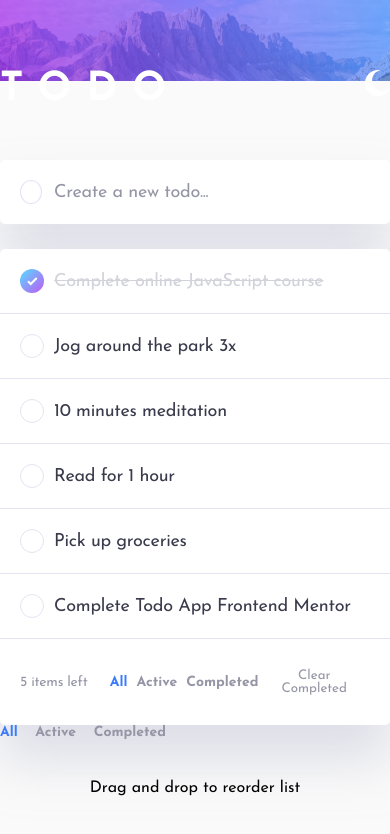
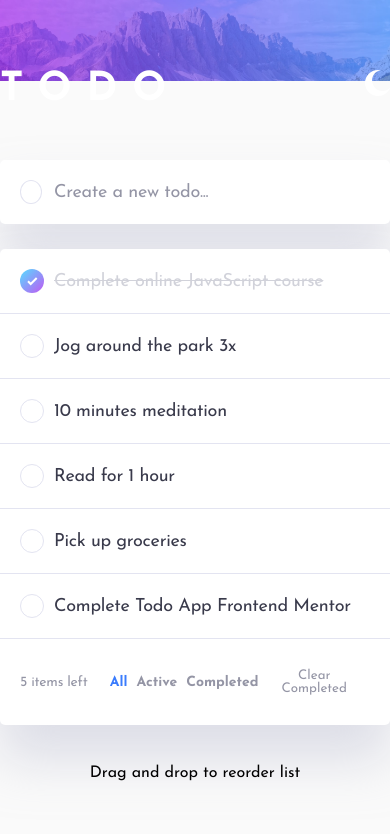
Before and after one commit to mileine/frontendmentor-todo-app-react, a React (Create React App) app: page / in a window 390 px wide. Shown: the top 834 px of the page. Built offline with nearby package versions, Linux system fonts and the light colour scheme.

Commit message:
Fix: Hide mobile filter on large screens

```diff
--- a/src/App.js
+++ b/src/App.js
@@ -52,7 +52,7 @@ const App = () => {
         <Header theme={theme} toggleTheme={toggleTheme}/>
         <Form nextId={nextId} theme={theme} addItem={addItem}/>
         <TodoList theme={theme} items={items} updateItem={updateItem} updateItems={updateItems} selectedFilter={selectedFilter} updateFilter={updateFilter} clearCompleted={clearCompleted}/>
-        <div className="filter-desktop">
+        <div className="filter-mobile">
           <Filter selectedFilter={selectedFilter} updateFilter={updateFilter} theme={theme}/>
         </div>
         <span className="dnd-info">Drag and drop to reorder list</span>
--- a/src/styles/App.scss
+++ b/src/styles/App.scss
@@ -341,8 +341,8 @@ input:focus {
   }
 }
 
-.filter-desktop {
-  @include desktop {
+.filter-mobile {
+  @include tablet {
     display: none;
   }
 }
--- a/src/styles/_mixins.scss
+++ b/src/styles/_mixins.scss
@@ -1,5 +1,4 @@
 $mobile-width: 375px;
-$desktop-width: 1440px;
 
 @mixin mobile {
   @media (max-width: #{$mobile-width}) {
@@ -7,8 +6,8 @@ $desktop-width: 1440px;
   }
 };
 
-@mixin desktop {
-  @media (min-width: #{$desktop-width}) {
+@mixin tablet {
+  @media (min-width: #{$mobile-width + 1}) {
     @content
   }
 }
```
